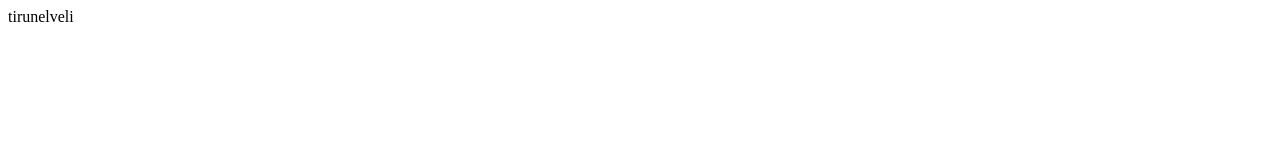
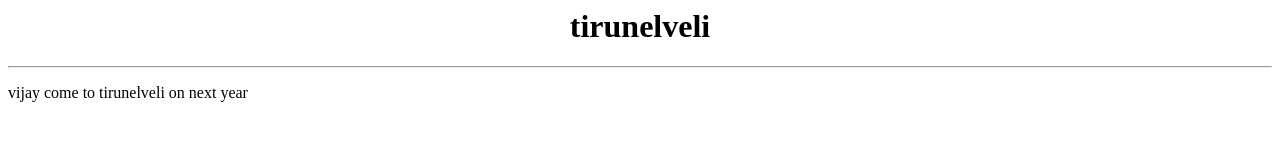
Before and after one commit to Black-lover001/frontend, a plain HTML site: page index.html in a window 1280 px wide. Drawn offline with Linux system fonts and the light colour scheme.

Commit message:
add paragh

```diff
--- a/index.html
+++ b/index.html
@@ -1 +1,7 @@
-tirunelveli
+<center>
+    <h1>tirunelveli</h1>
+</center>
+<hr>
+<p>
+    vijay come to tirunelveli on next year
+</p>
```
